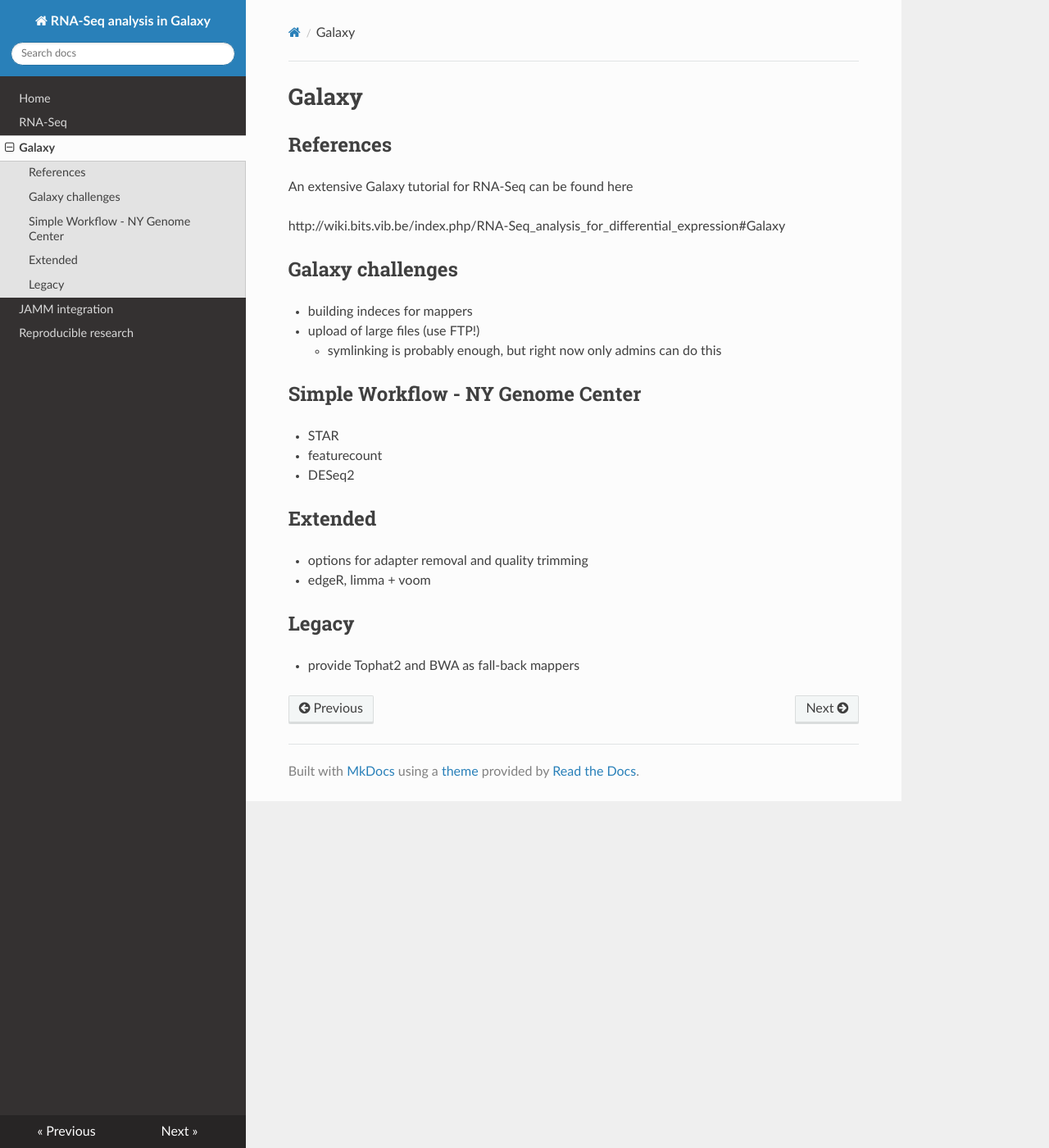
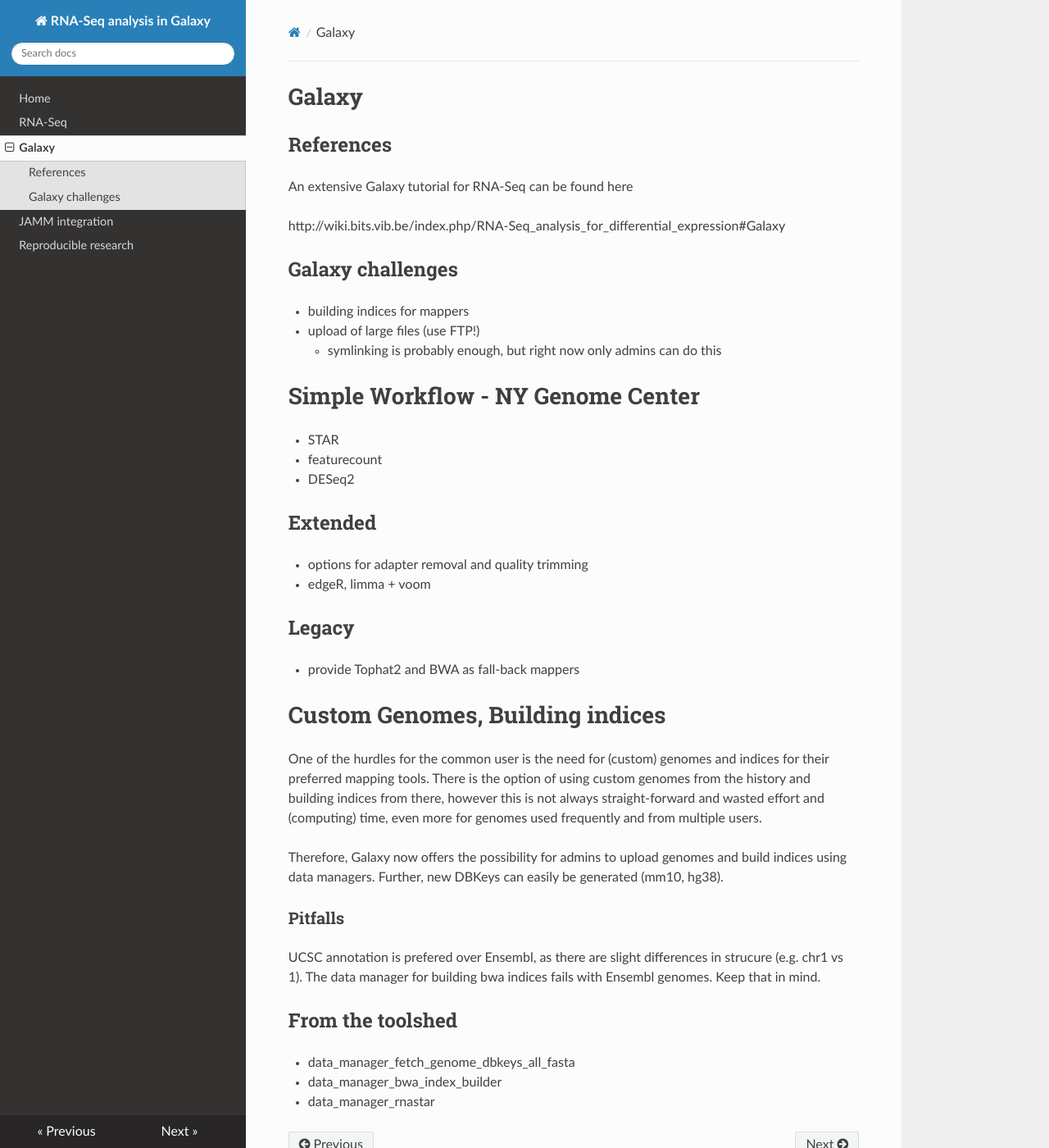
Before and after one commit to messersc/docs, an MkDocs documentation site: the page built from docs/galaxy.md, in a window 1280 px wide and 1400 px high. Shown: the whole window at 82% size. Built offline with MkDocs 1.6.1, drawn with Linux system fonts in a browser that asks for light colours; nearby versions of some CDN libraries; old or Windows-style settings are respelled for this version of MkDocs.

Commit message:
Adding .venv, Data managers

```diff
--- a/docs/galaxy.md
+++ b/docs/galaxy.md
@@ -7,11 +7,11 @@
 
 ## Galaxy challenges
 
-* building indeces for mappers
+* building indices for mappers
 * upload of large files (use FTP!)
 	* symlinking is probably enough, but right now only admins can do this
 
-## Simple Workflow - NY Genome Center
+# Simple Workflow - NY Genome Center
 
 * STAR
 * featurecount
@@ -25,3 +25,22 @@
 ## Legacy
 
 * provide Tophat2 and BWA as fall-back mappers
+
+# Custom Genomes, Building indices
+
+One of the hurdles for the common user is the need for (custom) genomes and indices for their preferred mapping tools.
+There is the option of using custom genomes from the history and building indices from there, however this is not always
+straight-forward and wasted effort and (computing) time, even more for genomes used frequently and from multiple users.
+
+Therefore, Galaxy now offers the possibility for admins to upload genomes and build indices using data managers.
+Further, new DBKeys can easily be generated (mm10, hg38).
+
+### Pitfalls
+UCSC annotation is prefered over Ensembl, as there are slight differences in strucure (e.g. chr1 vs 1).
+The data manager for building bwa indices fails with Ensembl genomes. Keep that in mind.
+
+## From the toolshed
+
+* data_manager_fetch_genome_dbkeys_all_fasta
+* data_manager_bwa_index_builder
+* data_manager_rnastar
```
Also changed, not shown: mkdocs.yml (line endings or trailing spaces), 1 other file.
